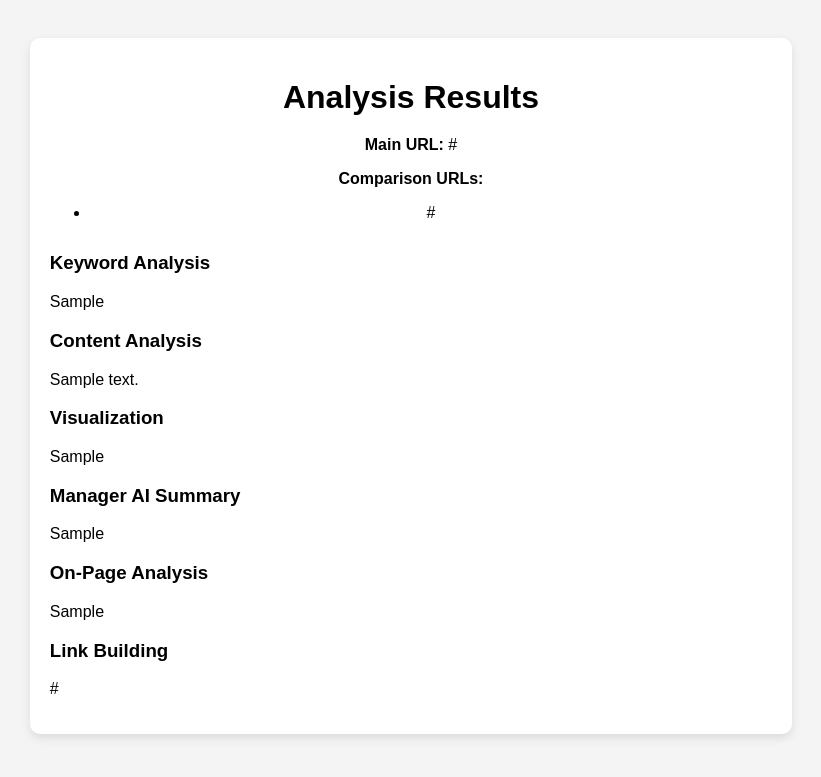
After one commit to PiyushChall/CogniSynapseRank, a FastAPI app: template templates/results.html in a window 1280 px wide. The commit adds this page. Shown: the top 777 px of the page, without its empty margins (229-1050 px from the left). Run offline with FastAPI, Linux system fonts and the light colour scheme; the template is opened without the code that fills it: most values are stand-ins (such as "Sample title", 1, 10 or a date in 2020).

Commit message:
added requirements

```diff
--- a/main.py
+++ b/main.py
@@ -1,138 +1,74 @@
-from fastapi import FastAPI, HTTPException, Request, BackgroundTasks
+from fastapi import FastAPI, Request, Form
 from fastapi.responses import HTMLResponse
 from fastapi.staticfiles import StaticFiles
 from fastapi.templating import Jinja2Templates
-from pydantic import BaseModel
-import asyncio
-from typing import List, Optional
-import google.generativeai as genai
-import os
-import requests
-from bs4 import BeautifulSoup
 
-# --- Configure Gemini API ---
-genai.configure(api_key=os.getenv("GOOGLE_API_KEY"))
-model = genai.GenerativeModel('gemini-pro')
+app = FastAPI()
 
-# --- FastAPI setup ---
-app = FastAPI()
+# Serve static files (CSS, images)
 app.mount("/static", StaticFiles(directory="static"), name="static")
+
+# Jinja2 templates setup
 templates = Jinja2Templates(directory="templates")
 
-# --- Pydantic Model ---
-class SEOAnalysisRequest(BaseModel):
-    main_url: str
-    comparison_urls: Optional[List[str]] = None
 
-# --- Helper: Fetch Webpage Content ---
-async def fetch_page_content(url: str) -> str:
-    try:
-        response = requests.get(url, timeout=10)
-        response.raise_for_status()
-        soup = BeautifulSoup(response.content, "html.parser")
-        return soup.get_text(separator=" ", strip=True)
-    except requests.exceptions.RequestException as e:
-        raise HTTPException(status_code=400, detail=f"Error fetching URL: {e}")
+# ---------------- Routes ---------------- #
 
-# --- AI Task Functions ---
-async def keyword_analysis(url: str, content: str) -> str:
-    prompt = f"Analyze keywords from this page: {url}\nContent: {content}\nProvide keywords, search volume, traffic potential, business potential, search intent matching, and keyword modifiers."
-    response = await asyncio.to_thread(model.generate_content, prompt)
-    return response.text
+@app.get("/", response_class=HTMLResponse)
+async def home(request: Request):
+    return templates.TemplateResponse("index.html", {"request": request})
 
-async def content_analysis(url: str, content: str) -> str:
-    prompt = f"Analyze content, elements, and metadata of this page: {url}\nContent: {content}\nProvide recommendations."
-    response = await asyncio.to_thread(model.generate_content, prompt)
-    return response.text
 
-async def onpage_analysis(url: str, content: str) -> str:
-    prompt = f"Analyze on-page SEO for this page: {url}\nContent: {content}\nProvide recommendations for titles, subheadings, internal linking, readability, and content optimization."
-    response = await asyncio.to_thread(model.generate_content, prompt)
-    return response.text
+@app.post("/analyze", response_class=HTMLResponse)
+async def analyze(
+    request: Request,
+    main_url: str = Form(...),
+    comparison_urls: str = Form("")
+):
+    # Parse comparison URLs
+    comparison_list = [url.strip() for url in comparison_urls.split(",") if url.strip()]
 
-async def linkbuilding(url: str) -> str:
-    prompt = f"Analyze link building potential for this page: {url}\nProvide recommendations for creating backlinks and earning backlinks."
-    response = await asyncio.to_thread(model.generate_content, prompt)
-    return response.text
+    # --- Agent Simulations ---
+    keyword_result = keyword_analysis_agent(main_url)
+    content_result = content_analysis_agent(main_url)
+    visual_result = visualizer_agent(main_url)
+    manager_result = manager_ai_agent(main_url, comparison_list)
+    onpage_result = onpage_analysis_agent(main_url)
+    linkbuilding_result = link_building_agent(main_url)
 
-async def visualizer(keyword_results: str, content_results: str, linkbuilding_results: str) -> str:
-    prompt = f"Keyword Analysis Results: {keyword_results}\nContent Analysis Results: {content_results}\nLinkBuilding Results: {linkbuilding_results}\nGenerate tables/graphs for keywords, content, and linkbuilding recommendations."
-    response = await asyncio.to_thread(model.generate_content, prompt)
-    return response.text
-
-async def manager_check(results: str) -> str:
-    prompt = f"Proofread and validate the following results:\n{results}\nProvide feedback on accuracy and consistency."
-    response = await asyncio.to_thread(model.generate_content, prompt)
-    return response.text
-
-# --- SEO Analysis Main Function ---
-async def analyze_url(request: SEOAnalysisRequest, tasks_queue: asyncio.Queue):
-    main_url = request.main_url
-    content = await fetch_page_content(main_url)
-
-    await tasks_queue.put("Keyword Analysis Started")
-    keyword_results = await keyword_analysis(main_url, content)
-    await tasks_queue.put("Keyword Analysis Completed")
-
-    await tasks_queue.put("Content Analysis Started")
-    content_results = await content_analysis(main_url, content)
-    await tasks_queue.put("Content Analysis Completed")
-
-    await tasks_queue.put("On Page Analysis Started")
-    onpage_results = await onpage_analysis(main_url, content)
-    await tasks_queue.put("On Page Analysis Completed")
-
-    await tasks_queue.put("Link Building Analysis Started")
-    linkbuilding_results = await linkbuilding(main_url)
-    await tasks_queue.put("Link Building Analysis Completed")
-
-    await tasks_queue.put("Visualization Started")
-    visualizer_results = await visualizer(keyword_results, content_results, linkbuilding_results)
-    await tasks_queue.put("Visualization Completed")
-
-    all_results = (
-        f"Keyword Results:\n{keyword_results}\n"
-        f"Content Results:\n{content_results}\n"
-        f"Visualizer Results:\n{visualizer_results}\n"
-        f"Onpage Results:\n{onpage_results}\n"
-        f"LinkBuilding Results:\n{linkbuilding_results}"
-    )
-
-    await tasks_queue.put("Manager AI Started")
-    manager_results = await manager_check(all_results)
-    await tasks_queue.put("Manager AI Completed")
-
-    await tasks_queue.put("Analysis Completed")
-
-    return {
-        "keyword_results": keyword_results,
-        "content_results": content_results,
-        "visualizer_results": visualizer_results,
-        "manager_results": manager_results,
-        "onpage_results": onpage_results,
-        "linkbuilding_results": linkbuilding_results,
+    results = {
+        "main_url": main_url,
+        "comparison_urls": comparison_list,
+        "keyword_result": keyword_result,
+        "content_result": content_result,
+        "visual_result": visual_result,
+        "manager_result": manager_result,
+        "onpage_result": onpage_result,
+        "linkbuilding_result": linkbuilding_result,
     }
 
-# --- Endpoints ---
-@app.get("/", response_class=HTMLResponse)
-async def read_root(request: Request):
-    return templates.TemplateResponse("index.html", {"request": request})
+    return templates.TemplateResponse("results.html", {"request": request, "results": results})
 
-@app.post("/analyze")
-async def analyze(request: SEOAnalysisRequest, background_tasks: BackgroundTasks):
-    tasks_queue = asyncio.Queue()
-    background_tasks.add_task(analyze_url, request, tasks_queue)
-    return {"message": "Analysis started. Check /results for updates.", "task_id": id(tasks_queue)}
 
-@app.get("/results/{task_id}")
-async def get_results(task_id: int, request: Request):
-    for queue in app.dependency_overrides.keys():
-        if id(queue) == task_id:
-            try:
-                task_status = await queue.get_nowait()
-                return {"status": task_status}
-            except asyncio.QueueEmpty:
-                return {"status": "Processing"}
-    return {"status": "Task not found"}
+# ---------------- Agent Functions ---------------- #
 
-app.dependency_overrides = {}
+def keyword_analysis_agent(url: str) -> str:
+    return f"Extracted primary keywords from {url} and identified keyword density."
+
+def content_analysis_agent(url: str) -> str:
+    return f"Analyzed text content of {url} for SEO quality, headings, and readability."
+
+def visualizer_agent(url: str) -> str:
+    return f"Created visual summary for {url}'s SEO metrics (placeholder)."
+
+def manager_ai_agent(url: str, comparisons: list) -> str:
+    if comparisons:
+        return f"Compared {url} with {len(comparisons)} competitor URLs and summarized findings."
+    else:
+        return "No comparison URLs provided. Manager AI focused on the main URL only."
+
+def onpage_analysis_agent(url: str) -> str:
+    return f"Checked {url} for meta tags, image alt texts, and internal link structure."
+
+def link_building_agent(url: str) -> str:
+    return f"Suggested potential backlinks and outreach strategies for {url}."
--- a/requirements.txt
+++ b/requirements.txt
@@ -8,4 +8,4 @@ google-generativeai
 langchain
 httpx
 python-dotenv
-langchain_community
+python-multipart
--- a/static/style.css
+++ b/static/style.css
@@ -1,93 +1,47 @@
 body {
+    background-color: #f4f4f4;
     font-family: Arial, sans-serif;
-    background: #f0f4f8;
-    margin: 0;
-    padding: 0;
-    display: flex;
-    justify-content: center;
-    align-items: center;
-    height: 100vh;
+    text-align: center;
+    padding: 30px;
 }
 
 .container {
     background: #fff;
     padding: 20px;
-    border-radius: 12px;
-    box-shadow: 0 0 10px rgba(0, 0, 0, 0.1);
-    width: 400px;
-    text-align: center;
+    margin: auto;
+    width: 60%;
+    border-radius: 10px;
+    box-shadow: 0 4px 10px rgba(0,0,0,0.1);
 }
 
-form input {
-    width: 90%;
-    margin: 10px 0;
+h1 {
+    font-size: 2em;
+    margin-bottom: 20px;
+}
+
+form input[type="text"] {
+    width: 40%;
     padding: 10px;
-    border-radius: 8px;
+    margin: 10px;
+    border-radius: 5px;
     border: 1px solid #ccc;
 }
 
 button {
     padding: 10px 20px;
-    background: #4CAF50;
+    background-color: #4CAF50;
     color: white;
     border: none;
-    border-radius: 8px;
+    border-radius: 5px;
     cursor: pointer;
 }
 
-#animationArea {
+.robot-img {
+    width: 150px;
     margin-top: 20px;
 }
 
-.robot {
-    width: 100px;
-    height: 100px;
-    margin: 0 auto;
-    background: #4CAF50;
-    border-radius: 50%;
-    position: relative;
-    animation: float 2s infinite;
+.results-section {
+    margin-top: 30px;
+    text-align: left;
 }
-
-.robot::before {
-    content: "";
-    width: 20px;
-    height: 20px;
-    background: #333;
-    border-radius: 50%;
-    position: absolute;
-    top: 30px;
-    left: 20px;
-}
-
-.robot::after {
-    content: "";
-    width: 20px;
-    height: 20px;
-    background: #333;
-    border-radius: 50%;
-    position: absolute;
-    top: 30px;
-    right: 20px;
-}
-
-@keyframes float {
-    0% { transform: translateY(0); }
-    50% { transform: translateY(-10px); }
-    100% { transform: translateY(0); }
-}
-
-#statusText {
-    margin-top: 10px;
-    font-weight: bold;
-}
-
-#results {
-    margin-top: 20px;
-    text-align: left;
-    max-height: 200px;
-    overflow-y: auto;
-    border: 1px solid #ccc;
-    padding: 10px;
-    border-radius: 8px;
-}
--- /dev/null
+++ b/templates/results.html
@@ -0,0 +1,42 @@
+<!DOCTYPE html>
+<html>
+<head>
+    <title>SEO Results</title>
+    <link rel="stylesheet" href="/static/style.css">
+</head>
+<body>
+    <div class="container">
+        <h1>Analysis Results</h1>
+        <p><strong>Main URL:</strong> {{ results.main_url }}</p>
+
+        {% if results.comparison_urls %}
+        <p><strong>Comparison URLs:</strong></p>
+        <ul>
+            {% for url in results.comparison_urls %}
+            <li>{{ url }}</li>
+            {% endfor %}
+        </ul>
+        {% endif %}
+
+        <div class="results-section">
+            <h3>Keyword Analysis</h3>
+            <p>{{ results.keyword_result }}</p>
+
+            <h3>Content Analysis</h3>
+            <p>{{ results.content_result }}</p>
+
+            <h3>Visualization</h3>
+            <p>{{ results.visual_result }}</p>
+
+            <h3>Manager AI Summary</h3>
+            <p>{{ results.manager_result }}</p>
+
+            <h3>On-Page Analysis</h3>
+            <p>{{ results.onpage_result }}</p>
+
+            <h3>Link Building</h3>
+            <p>{{ results.linkbuilding_result }}</p>
+        </div>
+    </div>
+</body>
+</html>
```
Also changed, not shown: static/script.js (deleted, +0 -36 lines), templates/index.html (+6 -13 lines).
